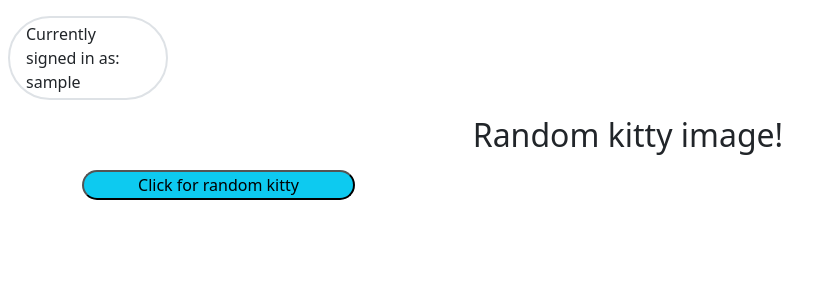
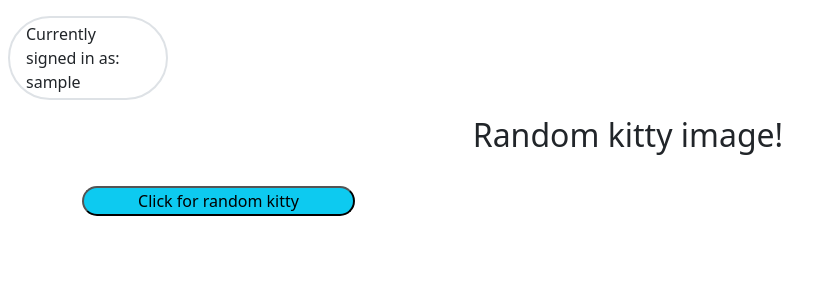
Before and after one commit to Navi-beep/cat_app, a Flask app: page /catphoto in a window 1280 px wide. Shown: the part 80-380 px from the top of the page, without its empty margins (0-836 px from the left). Run offline with Flask 2, Linux system fonts and the light colour scheme; the visitor is signed in with stand-in values (Sample User, id 1); data comes from the database, SQL or seed files in the repository; some libraries are stand-ins or nearby versions.

Commit message:
fixing sizing issue

```diff
--- a/app/templates/catphoto.html
+++ b/app/templates/catphoto.html
@@ -8,10 +8,11 @@
 <h2 class="text-center">Random kitty image!</h2>
 
 
-<div class="cat w-10">
-<div id="Meowcat" class="kitten mt-3" style="width: 10rem;"></div>
-<button id="randomcat" type="button" class=" text-center w-25 rounded-pill bg-info">Click for random kitty</button>
-</div>
+
+<div id="Meowcat" class="kitten mt-3 w-10" style="width: 10rem;"></div>
+<button id="randomcat" type="button" class="w-25 rounded-pill bg-info mt-3 text-center">Click for random kitty</button>
+
+
 
 
 
```
